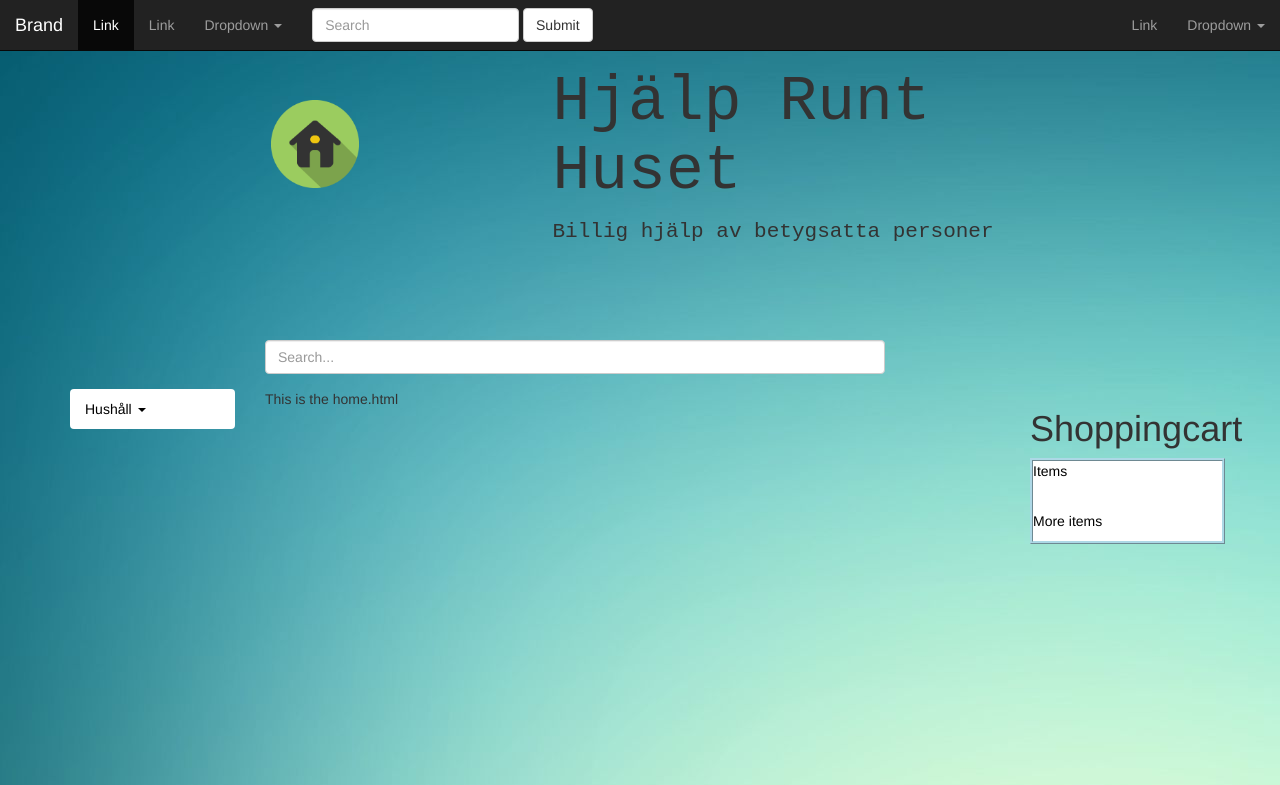
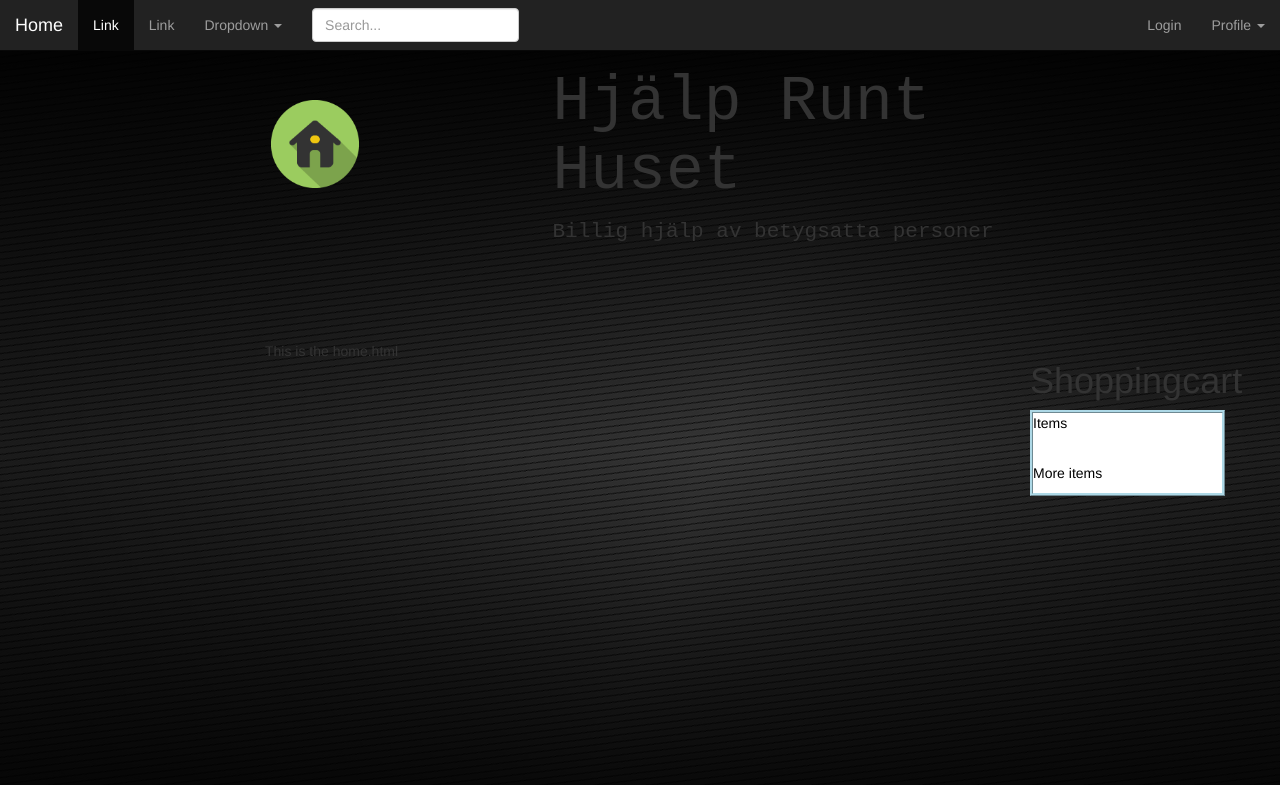
Before and after one commit to superspindel/onlineStore, a Flask app: page / in a window 1280 px wide. Shown: the top 785 px of the page. Run offline with Flask 2, Linux system fonts and the light colour scheme; some libraries are stand-ins or nearby versions.

Commit message:
cleanar till lite

```diff
--- a/src/static/css/theme.css
+++ b/src/static/css/theme.css
@@ -1,13 +1,3 @@
-.nav-pills>li.active>a, .nav-pills>li.active>a:hover, .nav-pills>li.active>a:focus{
-background-color: lightgrey;
-color:white;
-}
-
-.nav-pills>li>a, .nav-pills>li>a:hover, .nav-pills>li>a:focus{
-background-color: white;
-color:black;
-}
-
 .shoppingcart{
     background-color: white;
     color: black;
@@ -22,7 +12,7 @@ color:black;
 }
 
 body {
-    background: url("/static/images/background2.jpg")
+    background: url("/static/images/background3.png")
 }
 
 .picture{
--- a/src/templates/base.html
+++ b/src/templates/base.html
@@ -19,7 +19,7 @@
         <span class="icon-bar"></span>
         <span class="icon-bar"></span>
       </button>
-      <a class="navbar-brand" href="#">Brand</a>
+      <a class="navbar-brand" href="/">Home</a>
     </div>
 
     <!-- Collect the nav links, forms, and other content for toggling -->
@@ -40,16 +40,15 @@
           </ul>
         </li>
       </ul>
-      <form class="navbar-form navbar-left">
-        <div class="form-group">
-          <input type="text" class="form-control" placeholder="Search">
-        </div>
-        <button type="submit" class="btn btn-default">Submit</button>
+      <form class="navbar-form navbar-left" id="searchbar" action="/search" method="post">
+            <div class="form-group">
+                <input type="text" id="searchfield" name="searchfield" class="form-control" placeholder="Search...">
+            </div>
       </form>
       <ul class="nav navbar-nav navbar-right">
-        <li><a href="#">Link</a></li>
+        <li><a href="#">Login</a></li>
         <li class="dropdown">
-          <a href="#" class="dropdown-toggle" data-toggle="dropdown" role="button" aria-haspopup="true" aria-expanded="false">Dropdown <span class="caret"></span></a>
+          <a href="#" class="dropdown-toggle" data-toggle="dropdown" role="button" aria-haspopup="true" aria-expanded="false">Profile <span class="caret"></span></a>
           <ul class="dropdown-menu">
             <li><a href="#">Action</a></li>
             <li><a href="#">Another action</a></li>
@@ -98,11 +97,7 @@
         <div class="col-md-8">
             <div class="row">
                 <div class="col-md-10">
-                    <form id="searchbar" action="/search" method="post">
-                        <div class="form-group">
-                            <input type="text" id="searchfield" name="searchfield" class="form-control" placeholder="Search...">
-                        </div>
-                    </form>
+
                 </div>
                 <div class="col-md-2">
 
@@ -115,59 +110,7 @@
     </div>
     <div class="row">
         <div class="col-md-2">
-            <ul class="nav nav-pills nav-stacked ">
-              <li role="presentation" class="dropdown">
-                <a class="dropdown-toggle " data-toggle="dropdown" href="#" role="button" aria-haspopup="true" aria-expanded="false">
-                Hushåll <span class="caret"></span>
-                </a>
-                <ul class="dropdown-menu ">
-                        <li>
-                            <a href="/Category/1">
-                                Städning
-                            </a>
-                        </li>
-                        <li>
-                            <a href="/Category/2">
-                                Tvättning
-                            </a>
-                        </li>
-                        <li>
-                            <a href="/Category/3">
-                                Diska
-                            </a>
-                        </li>
-                        <li>
-                            <a href="/Category/4">
-                                Matlagning
-                            </a>
-                        </li>
-                        <li>
-                            <a href="/Category/5">
-                                Barnvakt
-                            </a>
-                        </li>
-                        <li>
-                            <a href="/Category/6">
-                                Hundpassning
-                            </a>
-                        </li>
-                        <li>
-                            <a href="/Category/7">
-                                Vattning av blommor
-                            </a>
-                        </li>
-                        <li>
-                            <a href="/Category/8">
-                                Tapetsering
-                            </a>
-                        </li>
-                        <li>
-                            <a href="/Category/9">
-                                Småfix
-                            </a>
-                        </li>
-                </ul>
-            </ul>
+
         </div>
         <div class="col-md-8">
             {% block content %}
```
Also changed, not shown: src/static/images/background3.png (added).
